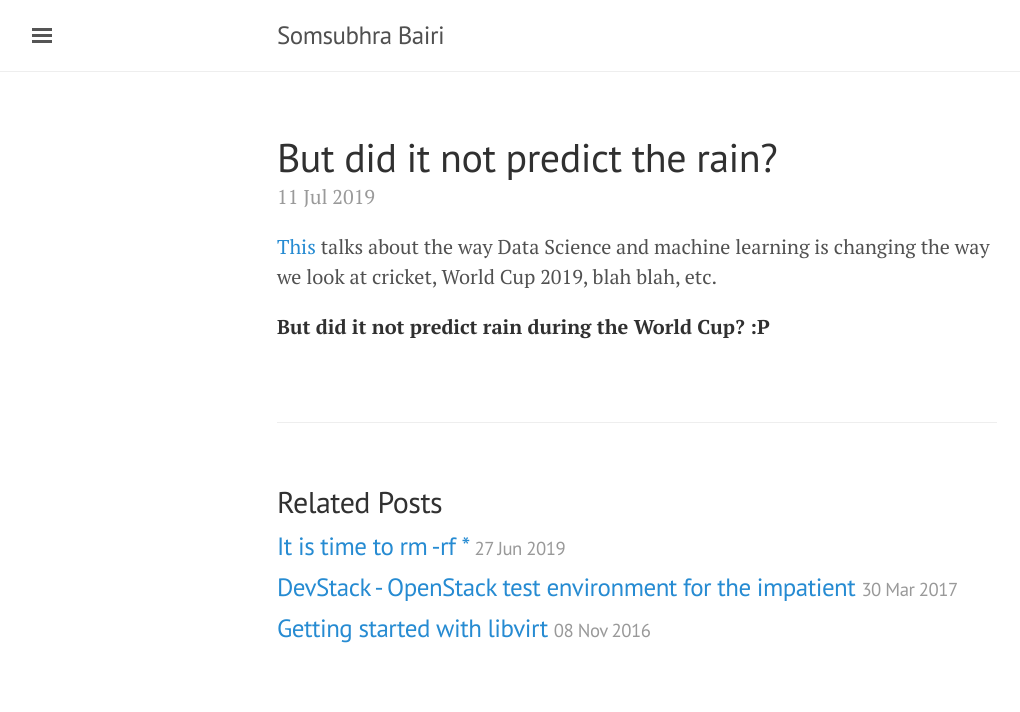
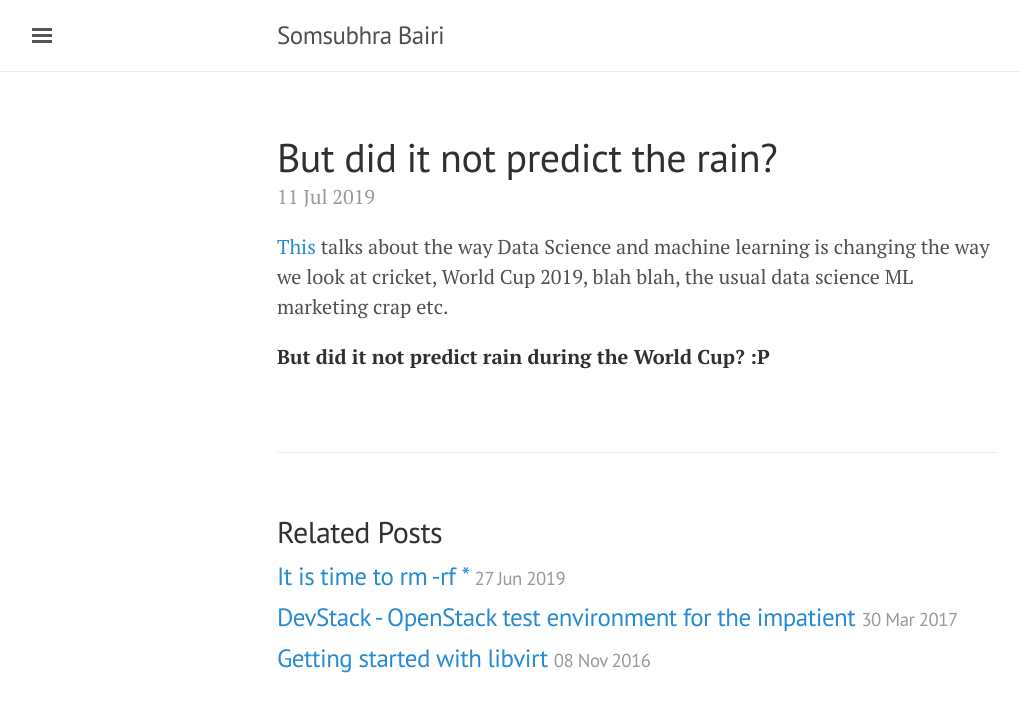
Before and after one commit to Somsubhra/somsubhra.github.io, a Jekyll site: the page built from _posts/2019-07-11-but-did-it-not-predict-the-rain.md, in a window 1280 px wide. Shown: the top 712 px of the page, without its empty margins (3-1023 px from the left). Built offline with Jekyll 4.4.1, drawn with Linux system fonts in a browser that asks for light colours.

Commit message:
Update 2019-07-11-but-did-it-not-predict-the-rain.md

```diff
--- a/_posts/2019-07-11-but-did-it-not-predict-the-rain.md
+++ b/_posts/2019-07-11-but-did-it-not-predict-the-rain.md
@@ -3,6 +3,6 @@ layout: post
 title: But did it not predict the rain?
 ---
 
-[This](https://www.analyticsindiamag.com/data-analytics-has-changed-the-way-youre-watching-the-world-cup-you-dont-even-know-it/) talks about the way Data Science and machine learning is changing the way we look at cricket, World Cup 2019, blah blah, etc.
+[This](https://www.analyticsindiamag.com/data-analytics-has-changed-the-way-youre-watching-the-world-cup-you-dont-even-know-it/) talks about the way Data Science and machine learning is changing the way we look at cricket, World Cup 2019, blah blah, the usual data science ML marketing crap etc.
 
 **But did it not predict rain during the World Cup? :P**
```
